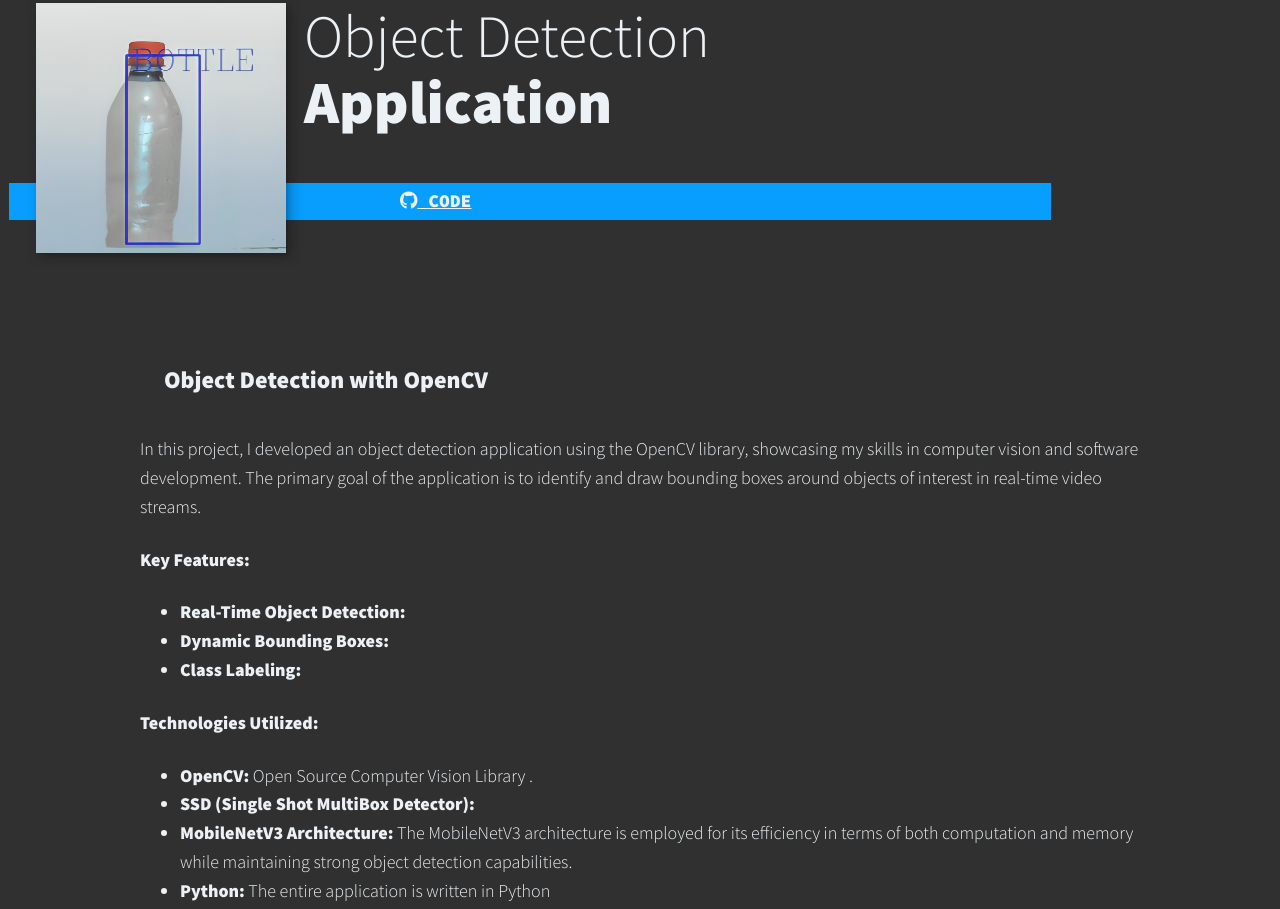
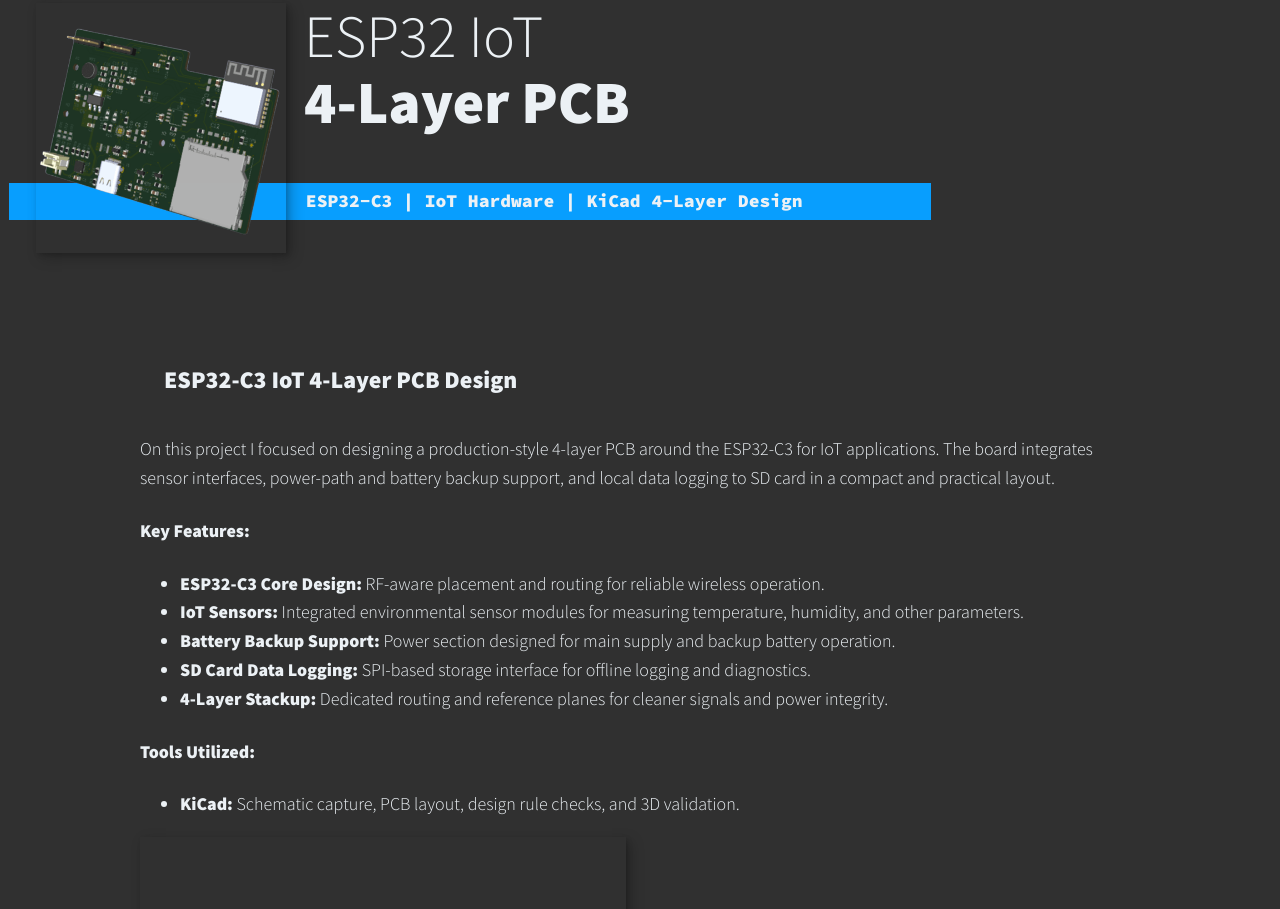
Before and after one commit to Collins-Omariba/Collins-Omariba.github.io, a plain HTML site: page ESP32-IoT-4-Layer-PCB.html in a window 1280 px wide. Shown: the part 173-1082 px from the top of the page. Drawn offline with nearby package versions, Linux system fonts and the light colour scheme.

Commit message:
Add ESP32 IoT 4-Layer PCB project page and images to portfolio

```diff
--- a/Object-Detection-Application.html
+++ b/ESP32-IoT-4-Layer-PCB.html
@@ -4,7 +4,7 @@
     <meta charset="UTF-8">
     <meta http-equiv="X-UA-Compatible" content="IE=edge">
     <meta name="viewport" content="width=device-width, initial-scale=1.0">
-    <title>Object Detection</title>
+    <title>ESP32 IoT 4-Layer PCB</title>
     <link rel="stylesheet" href="https://cdnjs.cloudflare.com/ajax/libs/normalize/8.0.1/normalize.min.css">
         <link rel="stylesheet" href="https://cdnjs.cloudflare.com/ajax/libs/font-awesome/6.5.0/css/all.min.css">
 
@@ -38,34 +38,35 @@
 
 <section class="intro" id="home">
     <h2 class="section__title section__title--intro">
-     Object Detection<strong> Application</strong>
+     ESP32 IoT<strong> 4-Layer PCB</strong>
     </h2>
     <p class="section___subtitle  section___subtitle--intro">
-        <a href="https://github.com/Collins-Omariba/Object-detection-using-ssd_mobilenet_v3" class="github__link">
-            <i class="fab fa-github"></i> <Strong>CODE</Strong></a>   </p>
-    <img src="img/Captured-Bottle.png" alt="" class="intro__img">
+        <strong>ESP32-C3 | IoT Hardware | KiCad 4-Layer Design</strong>
+    </p>
+    <img src="img/ESP_32_IoT_PCB_3d.png" alt="3D render of ESP32 IoT 4-layer PCB" class="intro__img">
 
 </section>
 
 <div class="portfolio-item-individual">
-    <h3>Object Detection with OpenCV</h3>
+    <h3>ESP32-C3 IoT 4-Layer PCB Design</h3>
 
-<p>In this project, I developed an object detection application using the OpenCV library, showcasing my skills in computer vision and software development. The primary goal of the application is to identify and draw bounding boxes around objects of interest in real-time video streams.</p>
+<p>On this project I focused on designing a production-style 4-layer PCB around the ESP32-C3 for IoT applications. The board integrates sensor interfaces, power-path and battery backup support, and local data logging to SD card in a compact and practical layout.</p>
 
 <h4>Key Features:</h4>
 <ul>
-    <li><strong>Real-Time Object Detection:</strong> </li>
-    <li><strong>Dynamic Bounding Boxes:</strong> </li>
-    <li><strong>Class Labeling:</strong> </li>
+    <li><strong>ESP32-C3 Core Design:</strong> RF-aware placement and routing for reliable wireless operation.</li>
+    <li><strong>IoT Sensors:</strong> Integrated environmental sensor modules for measuring temperature, humidity, and other parameters.</li>
+    <li><strong>Battery Backup Support:</strong> Power section designed for main supply and backup battery operation.</li>
+    <li><strong>SD Card Data Logging:</strong> SPI-based storage interface for offline logging and diagnostics.</li>
+    <li><strong>4-Layer Stackup:</strong> Dedicated routing and reference planes for cleaner signals and power integrity.</li>
 </ul>
 
-<h4>Technologies Utilized:</h4>
+<h4>Tools Utilized:</h4>
 <ul>
-    <li><strong>OpenCV:</strong> Open Source Computer Vision Library .</li>
-    <li><strong>SSD (Single Shot MultiBox Detector):</strong> </li>
-    <li><strong>MobileNetV3 Architecture:</strong> The MobileNetV3 architecture is employed for its efficiency in terms of both computation and memory while maintaining strong object detection capabilities.</li>
-    <li><strong>Python:</strong> The entire application is written in Python</li>
+    <li><strong>KiCad:</strong> Schematic capture, PCB layout, design rule checks, and 3D validation.</li>
 </ul>
+
+<img src="img/ESP_32_IoT_PCB_layout.png" alt="Top and bottom layout view of ESP32 IoT PCB" class="intro__img">
 
 </div>
 
```
Also changed, not shown: index.html (+7 -6 lines), img/ESP_32_IoT_PCB_3d.png (added), img/ESP_32_IoT_PCB_layout.png (added).
